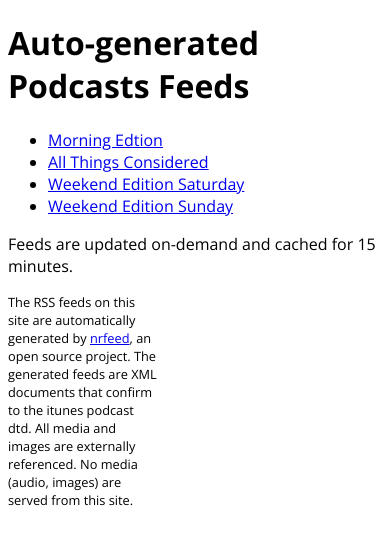
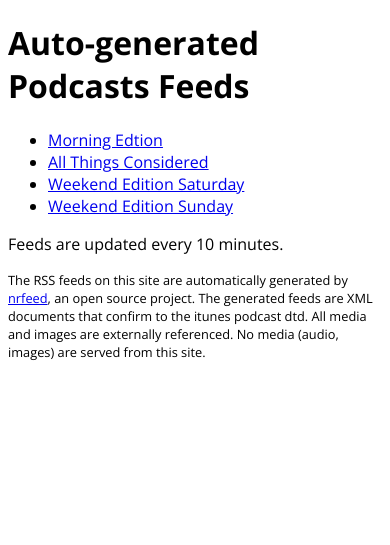
Before and after one commit to pyther/podfeed, a Flask app: page / in a window 390 px wide. Shown: the top 545 px of the page. Run offline with Flask 2, Linux system fonts and the light colour scheme.

Commit message:
fix mobile formatting

```diff
--- a/server/templates/index.html
+++ b/server/templates/index.html
@@ -8,9 +8,12 @@
   font-family: 'Open Sans', sans-serif;
 }
 
+#podcasts {
+  max-width: 800px;
+}
+
 #footer{
   font-size: 0.8em;
-  width: 40%
 }
 </style>
 </head>
@@ -23,7 +26,7 @@
       {% endfor -%}
     </ul>
     <div id="note">
-      <p>Feeds are updated on-demand and cached for 15 minutes.</p>
+      <p>Feeds are updated every 10 minutes.</p>
     </div>
     <div id="footer">
       <p>The RSS feeds on this site are automatically generated by <a href="https://github.com/pyther/nrfeed/">nrfeed</a>, an open source project. The generated feeds are XML documents that confirm to the itunes podcast dtd. All media and images are externally referenced. No media (audio, images) are served from this site.
```
